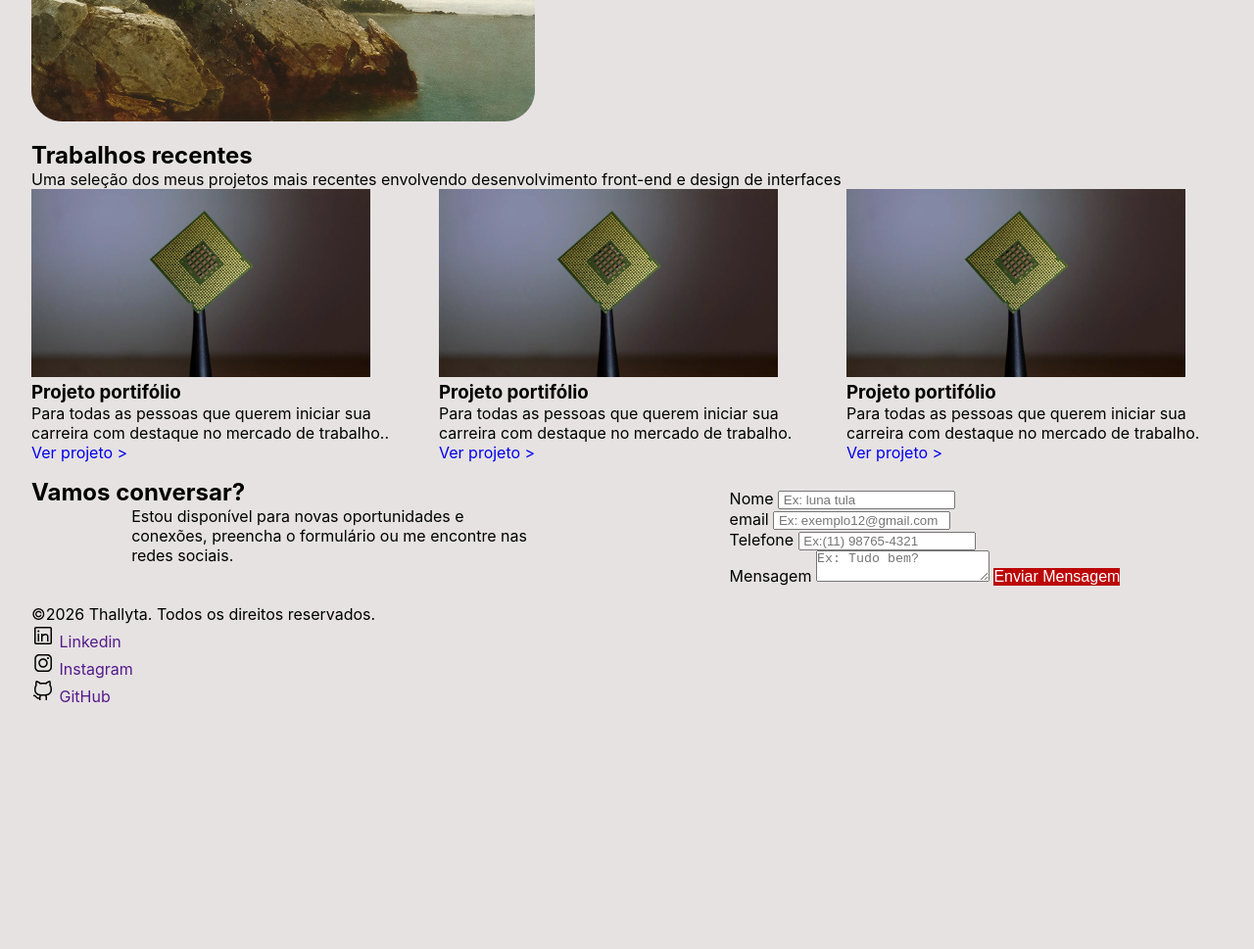
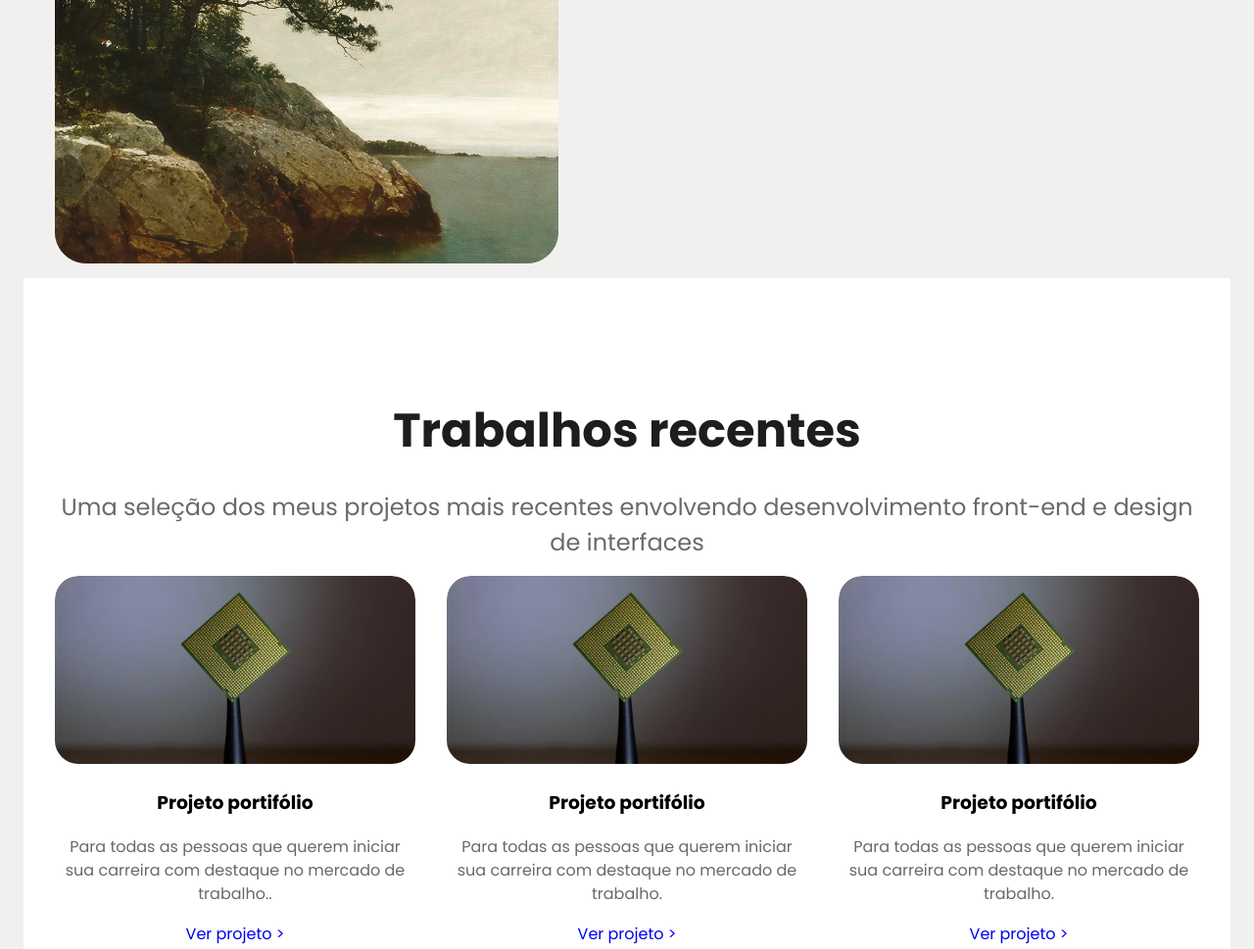
Before and after one commit to Th4lly/Portf-lio-, a plain HTML site: page index.html in a window 1280 px wide. Shown: the part 1220-2189 px from the top of the page at 98% size. Before the commit the page ends 1941 px from the top, so only its background shows below. Drawn offline with Linux system fonts and the light colour scheme; a web font is replaced by a local one.

Commit message:
adicionando ultimas mudanças

```diff
--- a/style.css
+++ b/style.css
@@ -1,78 +1,75 @@
+:root {
+    --fonte-primaria: "Poppins", sans-serif;
 
-:root{
-    /* Fontes */
-    --fonte-primaria: "Inter", sans-serif;
+    --bg-primario: #F2F0EF;
+    --bg-secundario: #ffffff;
 
-    /* Backgrounds */
-    --bg-primario: #E6E2E2;
-    --bg-secundario: #FFFEF9;
-
-    --bg-btn-primario: #BC0707;
+    --bg-btn-primario: #3AC3CA;
     --bg-btn-secundario: transparent;
 
-    /* Bordas */
-    --border-btn: 0.0625rem solid #3ac3ac;
-    --border-input: 0.125rem solid #3ac3ac;
+    /* bordas */
+    --border-btn: 0.0625rem solid #3AC3CA;
+    --border-input: 0.125rem solid #3AC3CA;
 
     --border-radius-16: 1rem;
+    /* 16px */
     --border-radius-24: 1.5rem;
+    /* 24px */
     --border-radius-32: 2rem;
+    /* 32px */
 
-    /* Cores */
-    --cor-texto: #868686;
-    --cor-titulo: #1c1c1c;
+    /* cores */
+    --cor-texto: #696969;
+    --cor-titulo: #1D1D1D;
     --cor-btn-primario: #ffffff;
-    --cor-btn-secundario: #3ac3ac;
-    --cor-gradiente: linear-gradient( 130deg, #DAA512, #F1790F, #3ac3ac );
-    /* --cor-gradiente: linear-gradient( direção, cor1, cor2, cor3... ) */
+    --cor-btn-secundario: #3AC3CA;
+    --cor-gradiente: linear-gradient(135deg, #DAA512, #F1790F, #3AC3CA);
 }
 
-/* Linpando estilos padrões do navegador */
-*{
-    margin: 0;
+* {
+    margin: 8;
     padding: 0;
     list-style: none;
     text-decoration: none;
     box-sizing: border-box;
 }
 
-/* Estilos gerais */
-html{
+html {
     scroll-behavior: smooth;
 }
 
-body{
+body {
     font-family: var(--fonte-primaria);
     background: var(--bg-primario);
 }
 
-header{
+header {
     background: var(--bg-secundario);
     position: sticky;
-    top: 0%;
-    z-index: 10;
+    top: 0;
 
     display: flex;
-    align-items: center;  /* Alinhando no eixo vertical - Y */
+    align-items: center;
     justify-content: space-between;
 
     padding: .5rem 1rem;
+    z-index: 10;
 }
 
-header > a {
+header>a {
     color: var(--cor-titulo);
     font-size: 1.5rem;
     font-weight: 600;
 }
 
-header nav button{
+header nav button {
     border: none;
     background: none;
 
     width: 3rem;
     height: 3rem;
 
-    color: var(--cor-btn-secundario);
+    color: #1D1D1D;
     cursor: pointer;
 
     display: flex;
@@ -80,21 +77,21 @@ header nav button{
     justify-content: center;
 }
 
-header nav ul{
+header nav ul {
     display: none;
 }
 
-header nav ul a {
+header nav ul {
     font-size: 1.25rem;
     color: var(--cor-texto);
     font-weight: 500;
 }
 
-main section {
+main {
     padding: 0.5rem 1rem;
 }
 
-.hero-section{
+.hero-section {
     height: 90dvh;
     text-align: center;
 
@@ -104,9 +101,8 @@ main section {
     align-items: center;
 }
 
-.hero-section h1{
-    font-size: clamp(3rem, 5vw, 5rem);
-    /* font-size: clamp(valor-minimo, valor-preferido, valor-maximo); */
+.hero-section h1 {
+    font-size: clamp(2rem, 5vw, 6vw);
     color: var(--cor-titulo);
     margin-bottom: .5rem;
     max-width: 20ch;
@@ -114,56 +110,51 @@ main section {
     animation-name: texto-subindo;
     animation-duration: 1s;
     animation-fill-mode: both;
+}
 
-}
 
 .hero-section h1 span,
 .sobre-section h2 span,
-.contato-section h2 span{
+.contato-section h2 span {
     background-image: var(--cor-gradiente);
     background-clip: text;
     -webkit-background-clip: text;
     color: transparent;
-    background-size: 300% 300% ;
+    background-size: 300% 300%;
     background-position: 0% 50%;
 
     animation-name: gradiente-animado;
     animation-duration: 5s;
     animation-iteration-count: infinite;
-
 }
 
-.hero-section p{
+.hero-section p {
     color: var(--cor-texto);
     font-size: clamp(1.125rem, 3vw, 1.5rem);
     line-height: 1.5;
     margin-bottom: 1rem;
 
     animation-name: texto-subindo;
-    animation-duration: 2s;
+    animation-duration: 1s;
     animation-delay: 200ms;
     animation-fill-mode: both;
-
 }
 
-.hero-section ul{
+.hero-section ul {
     display: flex;
     flex-direction: column;
     gap: 1rem;
+    width: 100%;
     max-width: 25rem;
-    width: 100%;
 
     animation-name: texto-subindo;
-    animation-duration: 2s;
+    animation-duration: 1s;
     animation-delay: 400ms;
     animation-fill-mode: both;
 }
 
-.hero-section ul a[href="#projetos"]{
-    background-color: var(--bg-btn-primario);
-    color: var(--cor-btn-primario);
-
-    border-radius: 1.5rem;
+.hero-section ul a {
+    border-radius: var(--border-radius-24);
     font-size: 1rem;
 
     width: 100%;
@@ -174,6 +165,170 @@ main section {
     justify-content: center;
 }
 
+
+.hero-section ul a[href="#projetos"] {
+    background-color: var(--bg-btn-primario);
+    color: var(--cor-btn-primario);
+}
+
+.hero-section ul a[href="#contato"] {
+    border: var(--border-btn);
+    color: var(--cor-btn-secundario);
+}
+
+.sobre-section,
+.projetos-section,
+.contato-section {
+    padding-top: 5rem;
+    padding-bottom: 5rem;
+    text-align: center;
+    background-color: var(--bg-secundario);
+}
+
+.sobre-section h2,
+.projetos-section h2,
+.contato-section h2 {
+    font-size: clamp(2.5rem, 5vw, 3rem);
+    color: var(--cor-titulo);
+    margin-bottom: 1rem;
+}
+
+.sobre-section p,
+.projetos-section p,
+.contato-section p {
+    color: var(--cor-texto);
+    font-size: clamp(1.25rem, 3vw, 1.5rem);
+    line-height: 1.5;
+    margin-bottom: 1rem;
+}
+
+.sobre-section img {
+    height: 30rem;
+    width: 100%;
+    border-radius: var(--border-radius-32);
+    object-fit: cover;
+}
+
+.projetos-section ul {
+    display: flex;
+    flex-direction: column;
+    gap: 1rem;
+}
+
+.projetos-section article {
+    background: var(--bg-secundario);
+    border-radius: var(--border-radius-24);
+    overflow: hidden;
+}
+
+.projetos-section img {
+    height: 10rem;
+    width: 100%;
+    object-fit: cover;
+    border-radius: var(--border-radius-24);
+}
+
+.projetos-section .card-texto {
+    padding: 1rem;
+    text-align: left;
+}
+
+.card-texto h3 {
+    font-size: 1.25rem;
+    margin-bottom: .5rem;
+    color: var(--cor-titulo);
+}
+
+.card-texto a {
+    color: #1D1D1D;
+    display: flex;
+    align-items: center;
+    gap: .5rem;
+    justify-content: right;
+    padding: .5rem 1rem;
+    text-decoration: underline;
+    font-weight: bold;
+}
+
+.contato-section form {
+    display: flex;
+    flex-direction: column;
+    text-align: left;
+    gap: 1rem;
+    border-radius: var(--border-radius-24);
+    background-color: var(--bg-secundario);
+    padding: 1.5rem 1rem;
+}
+
+.contato-section form div {
+    display: flex;
+    flex-direction: column;
+    gap: .5rem;
+}
+
+.contato-section form label {
+    color: var(--cor-titulo);
+    font-size: 1rem;
+}
+
+form input,
+form textarea {
+    padding: 0.625rem 1rem;
+    border: var(--border-input);
+}
+
+form input,
+form textarea,
+form button {
+    border-radius: var(--border-radius-16);
+}
+
+form input,
+form button {
+    height: 3rem;
+    width: 100%;
+}
+
+form textarea {
+    height: 15rem;
+}
+
+form button {
+    border: none;
+    background-color: var(--bg-btn-primario);
+    color: var(--cor-btn-primario);
+
+    font-weight: 500;
+    font-size: 1rem;
+    cursor: pointer;
+}
+
+footer {
+    padding: 1.5rem 1rem;
+    background-color: var(--bg-secundario);
+    display: flex;
+    flex-direction: column;
+    align-items: center;
+    justify-content: center;
+    gap: 1rem;
+}
+
+footer p,
+footer a {
+    color: var(--cor-texto);
+}
+
+footer nav ul {
+    display: flex;
+    align-items: center;
+    justify-content: space-between;
+    gap: 1rem;
+}
+
+footer nav ul a {
+    display: flex;
+    align-items: center;
+}
 
 /* Ajustando responsividade */
 /* TABLETS */
@@ -220,16 +375,6 @@ main section {
     }
 }
 
-form button{
-    border: none;
-    background-color: var(--bg-btn-primario);
-    color: var(--cor-btn-primario);
-
-    font-weight: 500;
-    font-size: 1rem;
-    cursor:pointer;
-}
-
 /* DESKTOP */
 @media screen and (min-width: 64rem){
     header nav button{
@@ -265,28 +410,20 @@ form button{
 
 /* animações */
 
-@keyframes gradiente-animado {
-    0%{
-        background-position: 0% 50%;
-    }
-
-    50%{
-        background-position: 100% 50%;
-    }
-
-    100%{
-        background-position: 0% 50%;
-    }
+@keyframes gradiente-animado{
+    0%{background-position: 0% 50%;}
+    50%{background-position: 100% 50%;}
+    100%{background-position: 0% 50%;}
 }
 
 @keyframes texto-subindo {
     from{
-    opacity:0;
+        opacity: 0%;
         transform: translateY(2rem);
     }
 
     to{
-    opacity:1;
+        opacity: 100%;
         transform: translateY(0);
     }
 }
```
Lines whose indentation alone changed are shown as unchanged.
